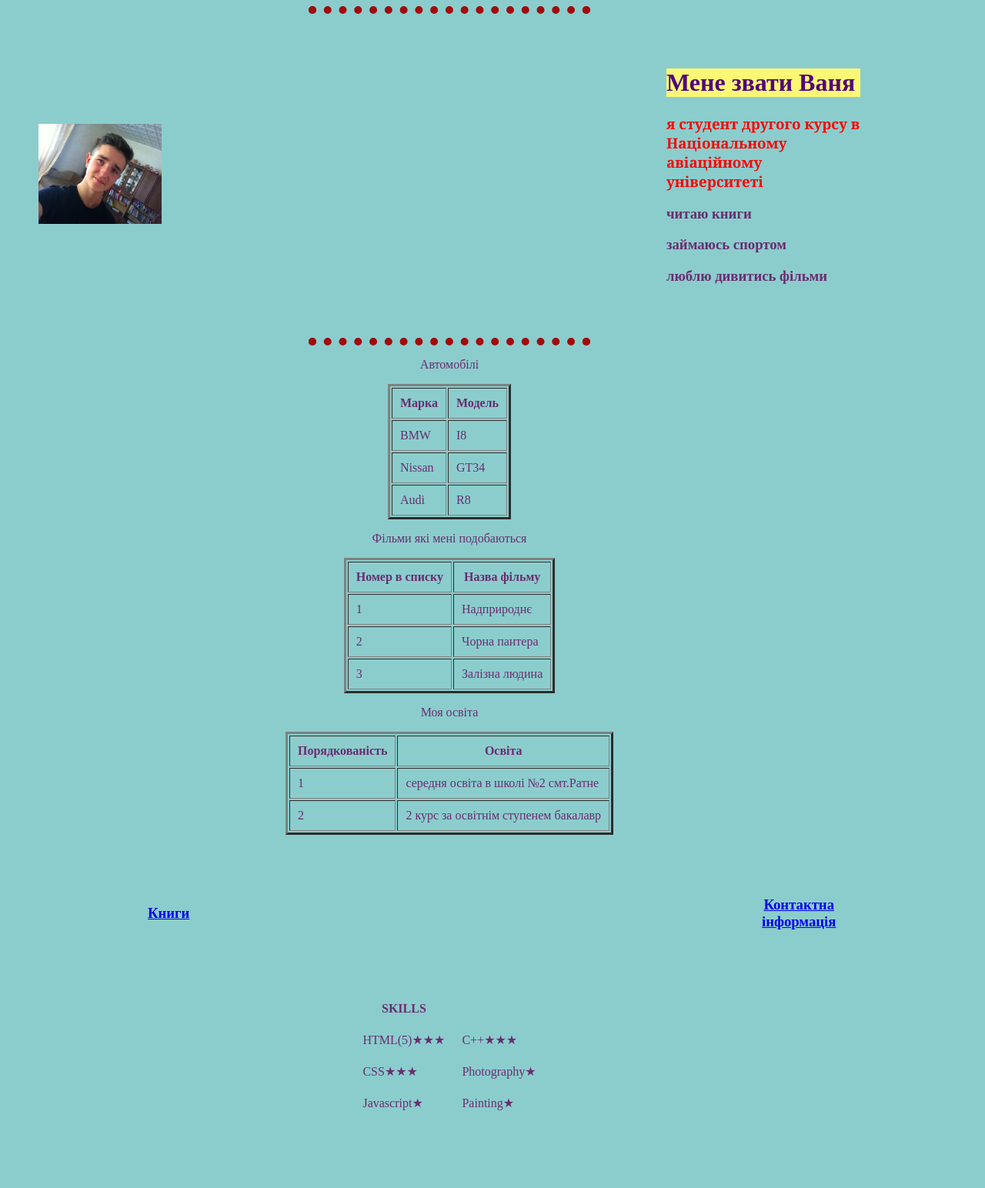
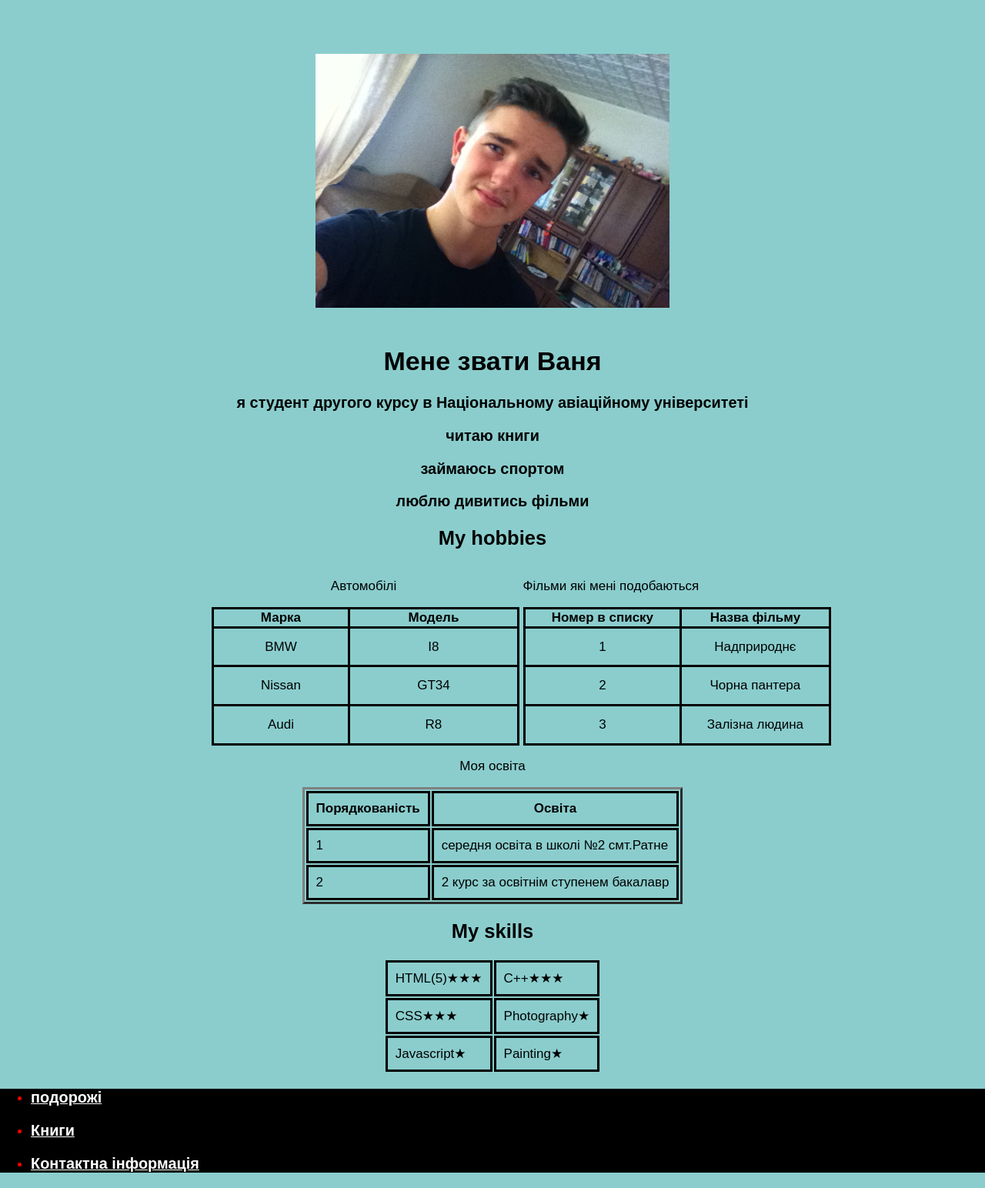
Before and after one commit to JohnDeni/JohnDeni.github.io, a plain HTML site: page index.html in a window 1280 px wide. Shown: the whole page at 77% size. Before the commit the page ends 1463 px from the top, so only its background shows below. Drawn offline with Linux system fonts and the light colour scheme.

Commit message:
Add files via upload

```diff
--- a/css/styles.css
+++ b/css/styles.css
@@ -1,21 +1,52 @@
 body {
-  background-color: #8bcdcd;
+    background-color: #8bcdcd;
+    margin: 0;
+    font-family: sans-serif;
+    font-size: 17px;
 }
-hr {
+.imgg{
+    margin-top: 70px;
+    margin-bottom: 45px;
+    margin-left: 410px;
+}
+.table{
+    text-align: center;
+}
+.car{
+    margin-left: 225px;
 
-  border-style: dotted;
-  border-top-style: none;
-  border-color: #a20a0a;
-  border-width: 10px;
-  width: 30%;
 }
-#mainheading  {
-  background-color: #fcf876;
-  color:#52057b;
+h1 {
+    margin-top: 0;
 }
-.redh3 {
-  color: red;
+.exa{
+    width: 400px;
+    height: 180px;
+    border-collapse: collapse;
+    border:  solid black;
+    text-align: center;
+    margin-left: 70px;
 }
-.georgia {
-  font-family: Georgia,serif;
+th, td {border:  solid black;}
+.exaa{
+    width: 400px;
+    height: 180px;
+    border-collapse: collapse;
+    border:  solid black;
+    text-align: center;
 }
+.table-1{
+    display: inline-block;
+    margin-left: 16%;
+}
+.table-2{
+    display: inline-block;
+}
+.footer{
+    background-color: black;
+    color:red;
+    margin:0;
+}
+.footer a{
+    color: white;
+}
--- /dev/null
+++ b/css/styles1.css
@@ -0,0 +1,182 @@
+box-sizing: border-box;
+}
+a{
+text-decoration: none;
+display: inline-block;
+}
+ul,
+li{
+list-style: none;
+margin: 0;
+padding: 0;
+}
+.container{
+max-width: 1170px;
+margin: 0 auto;
+padding: 0 15px;
+}
+img{
+width: 100%;
+}
+body{
+font-family: 'Montserrat', sans-serif;
+font-weight: 300;
+font-size: 14px;
+line-height: 18px;
+color: #ffffff;
+background-color: black;
+}
+.header__content{
+padding: 30px 0px 20px;
+}
+.header__content-inner{
+display: flex;
+justify-content: center;
+}
+.menu li{
+display: inline-block;
+}
+.menu a{
+color: #c7b299;
+font-size: 14px;
+line-height: 16px;
+padding: 0px 7px;
+}
+.menu li + li{
+padding-left: 21px;
+}
+
+
+
+form {
+position: relative;
+width: 350px;
+margin: 0 auto;
+height: 22px;
+}
+input.search {
+position: absolute;
+height: 42px;
+width: 0;
+padding: 0 42px 0 15px;
+border: none;
+border-bottom: 2px solid transparent;
+outline: none;
+background: transparent;
+transition: .4s cubic-bezier(0, 0.8, 0, 1);
+
+top: 0;
+right: 0;
+z-index: 2;
+background: transparent;
+
+}
+input.search:focus {
+width: 300px;
+z-index: 1;
+border-bottom: 2px solid #F9F0DA;
+background: transparent;
+}
+input.btn {
+position: absolute;
+top: 9px;
+right: 25px;
+cursor: pointer;
+}
+.header-menu *{
+margin: 0;
+padding: 0;
+
+}
+.header-menu ul{
+list-style: none;
+}
+.header-menu > ul{
+display: flex;
+justify-content: center;
+}
+.header-menu > ul li a{
+display: block;
+padding: 15px 0px 15px 0px;
+margin-left: 30px;
+margin-right: 30px;
+color: wheat;
+}
+.header-menu > ul li{
+position: relative;
+}
+.header-menu li ul{
+position: absolute;
+min-width: 150px;
+display: none;
+z-index: 4;
+}
+.header-menu li > ul li a{
+padding: 10px;
+text-transform: none;
+}
+.header-menu li:hover > ul{
+display: block;
+background-color: black;
+}
+.photo{
+position: relative;
+height: 100%;
+width: 100%;
+margin-left: auto;
+margin-left: auto;
+top:0;
+left:0;
+display: flex;
+justify-content: center;
+}
+
+.cont{
+max-width: 1170px;
+margin: 0 auto;
+padding: 20px 50px;
+}
+.text{
+line-height: 22px;
+font-size: 18px;
+margin-bottom: 50px;
+font-family: 'Montserrat', sans-serif;
+}
+.sign{
+line-height: 22px;
+font-size: 22px;
+margin-bottom: 50px;
+text-align: center;
+font-family: 'Montserrat', sans-serif;
+}
+.ph2{
+height: 100%;
+width: 100%;
+
+top:0;
+left: 100px;
+}
+@media screen and (max-width: 1000px) {
+.header-menu > ul li a{
+margin-left: 5px;
+margin-right: 5px;
+}
+.text{
+font-size: 18px;
+}
+.sign{
+font-size: 22px;
+}
+}
+@media screen and (max-width: 700px) {
+.text{
+font-size: 14px;
+}
+.sign{
+font-size: 16px;
+}
+.cont{
+padding-left: 10px;
+padding-right: 10px;
+}
+}
--- a/index.html
+++ b/index.html
@@ -3,44 +3,28 @@
 <head>
   <meta charset="UTF-8">
   <meta name="viewport" content="width=device-width, initial-scale=1.0">
-  <title>🄹 John Personal Site</title>
+  <title> John Personal Site </title>
   <link rel="stylesheet" href="css/styles.css">
-  <style media="screen">
-  body {
-    width: 90%;
-  }
-  </style>
+  <link rel="icon" href="images/favicon.ico">
+  <style media="screen"></style>
 </head>
-<body style="color: #6a2c70;">
-<table cellpadding="40"  >
-  <tr>
-    <hr>
-    <td><img src="images/john.jpg" width="160" height="130" alt=""></td>
-    <td></td>
-    <td></td>
-    <td></td>
-    <td></td>
-    <td></td>
-    <td></td>
-    <td></td>
-    <td>  <h1 id="mainheading"> Мене звати Ваня </h1>
-      <p> <h3 class="redh3 georgia"> я студент  другого курсу в Національному авіаційному університеті</h3>
+<body>
+    <img class = "imgg" src="images/john.jpg" width="460" height="330" alt="">
+    <div class="table">
+    <h1> Мене звати Ваня </h1>
+        <h3> я студент  другого курсу в Національному авіаційному університеті</h3>
         <h3>читаю книги</h3>
         <h3>займаюсь спортом</h3>
-        <h3>люблю дивитись фільми</h3></p>
-    </td>
-    </hr>
-  </tr>
-</table>
-
-  <hr>
-  <p align="center">Автомобілі</p>
-  <table align="center" border="3" cellpadding="10">
+        <h3>люблю дивитись фільми</h3>
+    </div>
+  <h2 align="center" > My hobbies </h2>
+  <div class="tables">
+  <div class="table-1">
+  <p class = "car">Автомобілі</p>
+  <table class = "exa">
     <thead>
-      <tr>
         <th>Марка</th>
         <th>Модель</th>
-      </tr>
     </thead>
     <tbody>
     <tr>
@@ -55,14 +39,12 @@
       <td>Audi</td>
       <td> R8</td>
     </tr>
-  </tbody>
-  <tfoot>
-
-  </tfoot>
+    </tbody>
   </table>
-
-  <p align="center" >Фільми які мені подобаються</p>
-  <table align="center" border="3" cellpadding="10">
+</div>
+<div class="table-2">
+  <p>Фільми які мені подобаються</p>
+  <table class = "exaa">
     <thead>
       <tr>
         <th>Номер в списку</th>
@@ -83,11 +65,10 @@
       <td>Залізна людина</td>
     </tr>
   </tbody>
-  <tfoot>
+  </table>
+</div>
+</div>
 
-  </tfoot>
-
-  </table>
   <p align="center" >Моя освіта</p>
   <table align="center" border="3" cellpadding="10">
     <thead>
@@ -106,28 +87,10 @@
       <td>2 курс за освітнім ступенем бакалавр</td>
     </tr>
   </tbody>
-  <tfoot>
+</table>
 
-  </tfoot>
-</table>
-  <table cellpadding="60">
-    <tr>
-      <td>
-        <th><a  href="file:///E:/C/Desktop/WEB%20DEVELOPMENT/HTML%20-%20Personal%20Site/index1.html"><h3>Книги</h3></a></th>
-        <th></th>
-        <th></th>
-        <th></th>
-        <th></th>
-        <th></th>
-        <th><a  href="file:///E:/C/Desktop/WEB%20DEVELOPMENT/HTML%20-%20Personal%20Site/index2.html"><h3>Контактна інформація</h3></a></th>
-      </td>
-    </tr>
-  </table>
-  <table align="center"  cellpadding="10">
-    <tr>
-      <th>SKILLS</th>
-      <th></th>
-    </tr>
+  <h2 align = "center"> My skills </h2>
+  <table align = "center"  cellpadding="10">
     <tr>
       <td>HTML(5)★★★</td>
       <td>C++★★★</td>
@@ -140,5 +103,12 @@
       <td>Javascript★</td>
       <td>Painting★</td>
   </table>
+<div class = "footer">
+<ul>
+    <li><a href="file:///E:/C/Desktop/WEB%20DEVELOPMENT/HTML%20-%20Personal%20Site/index3.html"><h3>подорожі</h3></a></li>
+    <li><a href="file:///E:/C/Desktop/WEB%20DEVELOPMENT/HTML%20-%20Personal%20Site/index1.html"><h3>Книги</h3></a></li>
+    <li><a href="file:///E:/C/Desktop/WEB%20DEVELOPMENT/HTML%20-%20Personal%20Site/index2.html"><h3>Контактна інформація</h3></a></li>
+</ul>
+</div>
 </body>
 </html>
```
Also changed, not shown: index3.html (added, +61 -0 lines), images/favicon.ico (added), images/goverla.jpg (added), images/ukr.jpg (added), images/unnamed.jpg (added).
